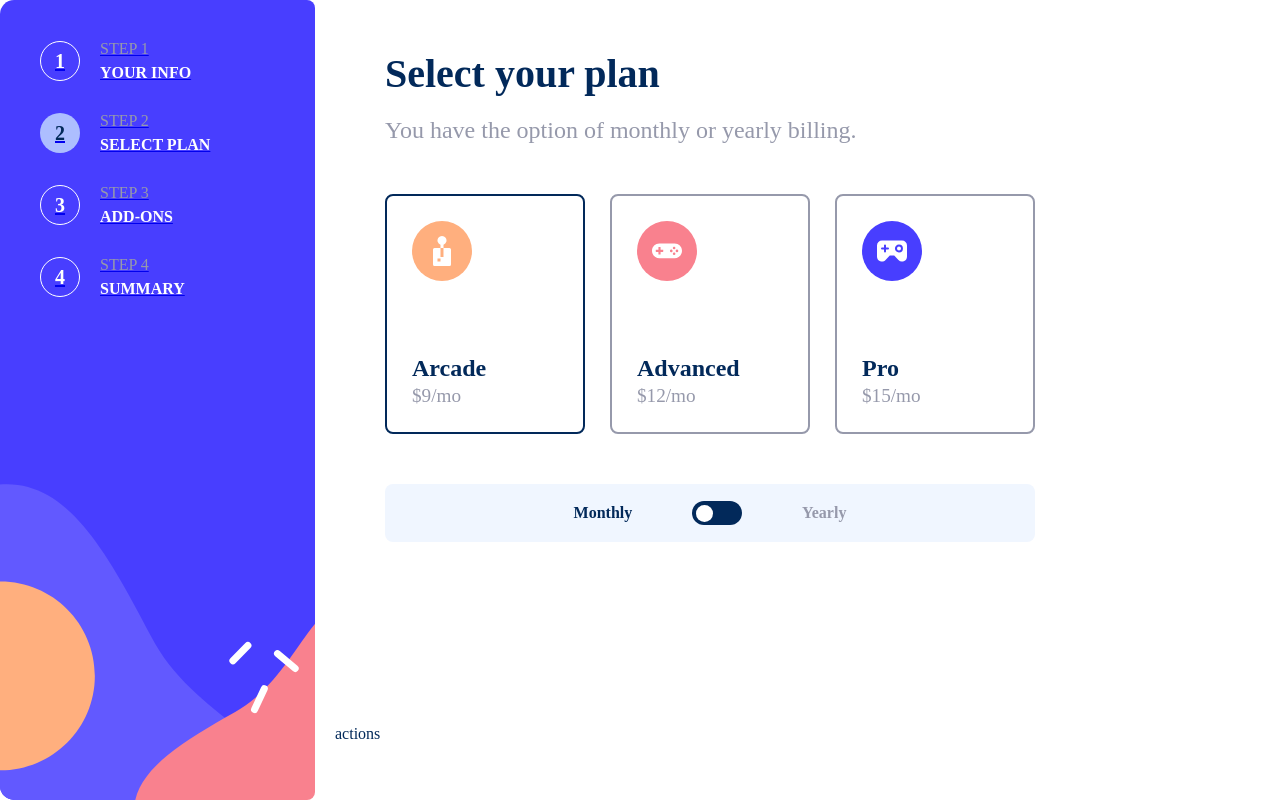
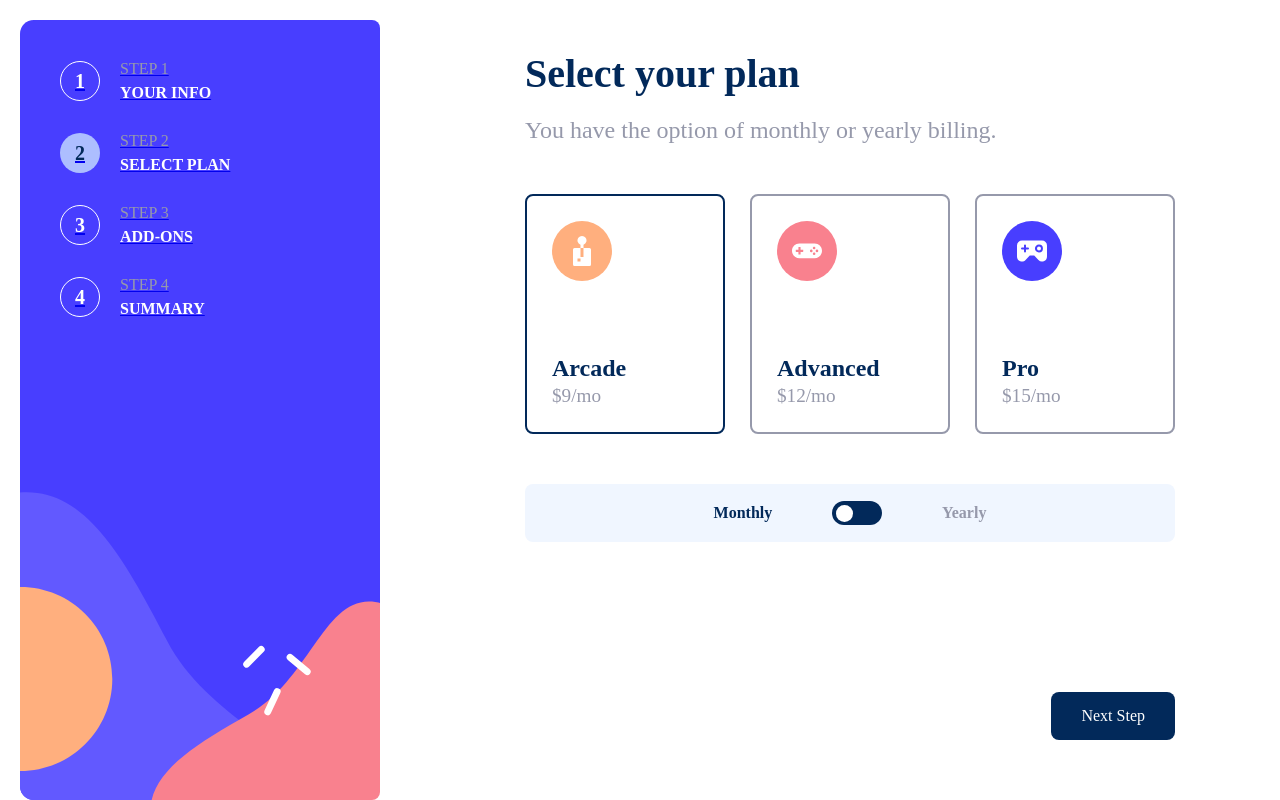
Before and after one commit to darielmedr/multi-step-form, an Angular app: page /select-plan in a window 1280 px wide. Built offline with nearby package versions, Linux system fonts and the light colour scheme.

Commit message:
feat(app): add navigation-actions

```diff
--- a/src/app/app.component.html
+++ b/src/app/app.component.html
@@ -3,6 +3,5 @@
   <main>
     <router-outlet></router-outlet>
   </main>
-
-  <div class="actions">actions</div>
+  <app-navigation-actions></app-navigation-actions>
 </section>
--- a/src/app/app.component.scss
+++ b/src/app/app.component.scss
@@ -6,21 +6,29 @@
     "stepper content"
     "stepper content"
     "stepper actions";
-  grid-template-columns: 1fr 3fr;
+  grid-template-columns: 40rem 1fr;
   gap: 20px;
   overflow: hidden;
 
   app-stepper {
     grid-area: stepper;
+    padding: 2rem;
   }
 
   main {
     grid-area: content;
-    padding: 5rem;
-    width: min(100%, 75rem);
+    @extend .content;
   }
 
-  .actions {
+  app-navigation-actions {
     grid-area: actions;
+    align-self: flex-end;
+    @extend .content;
   }
 }
+
+.content {
+  margin: 0 auto;
+  padding: 5rem;
+  width: clamp(45rem, 100%, 75rem);
+}
```
Also changed, not shown: src/app/app.module.ts (+7 -1 lines).
